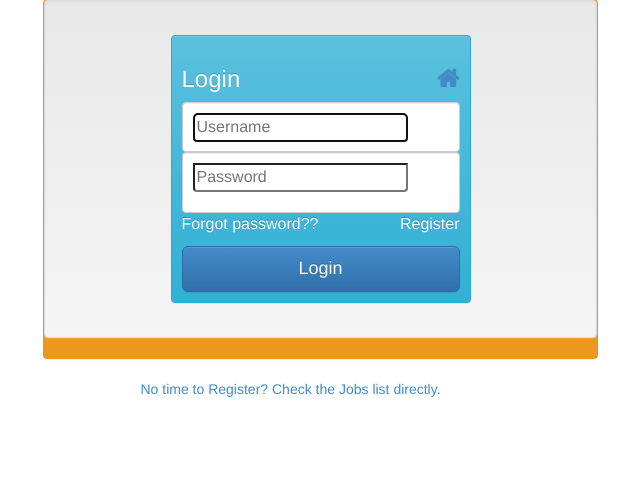
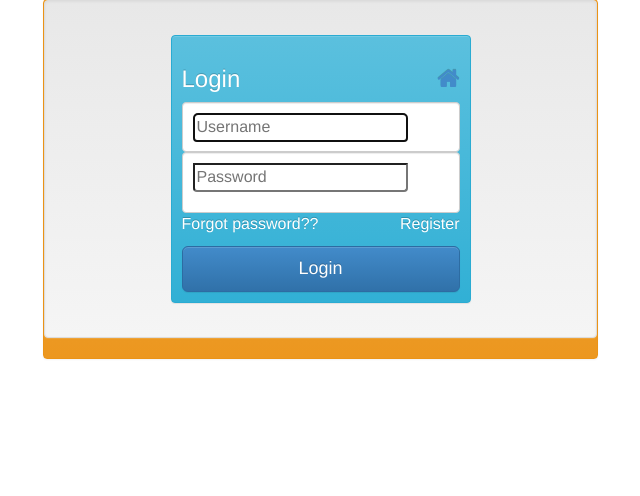
Before and after one commit to rsubra13/atlasproj, a Python web app: template templates/forms/login_new.html in a window 1280 px wide. Shown: the part 41-537 px from the top of the page, without its empty margins (27-667 px from the left). Run offline with Jinja, Linux system fonts and the light colour scheme; the template is opened without the code that fills it, so the values that code supplies are empty; some libraries are stand-ins or nearby versions; some web fonts are replaced.

Commit message:
One more change

```diff
--- a/messageDecode.py
+++ b/messageDecode.py
@@ -37,7 +37,7 @@ class MessageDecode(object):
         # \B to catch the @ in the start of the word
         # \S- to handle only single word values
         try:
-            # Advanced method: Match multi-words which starts with '@'
+            # Advanced method: Match single-word which starts with '@'
             # at any part of the sentence
             mentions = re.findall(r"((?:@)[\w.]+)", inputstring)
 
--- a/templates/forms/login_new.html
+++ b/templates/forms/login_new.html
@@ -72,16 +72,10 @@
 
 
 
-    <div class="col-md-6 col-sm-offset-1">
-    <span class="link"><a href = "{{url_for('.job_search')}}"><span style="-moz-background-origin:border-box animation-fill-mode:backwards;" >No time to Register? Check the Jobs list directly.</a></span>
-
-
 
 
         {% endblock %}
 
-
-    </div>
     </div>
 
 
```
